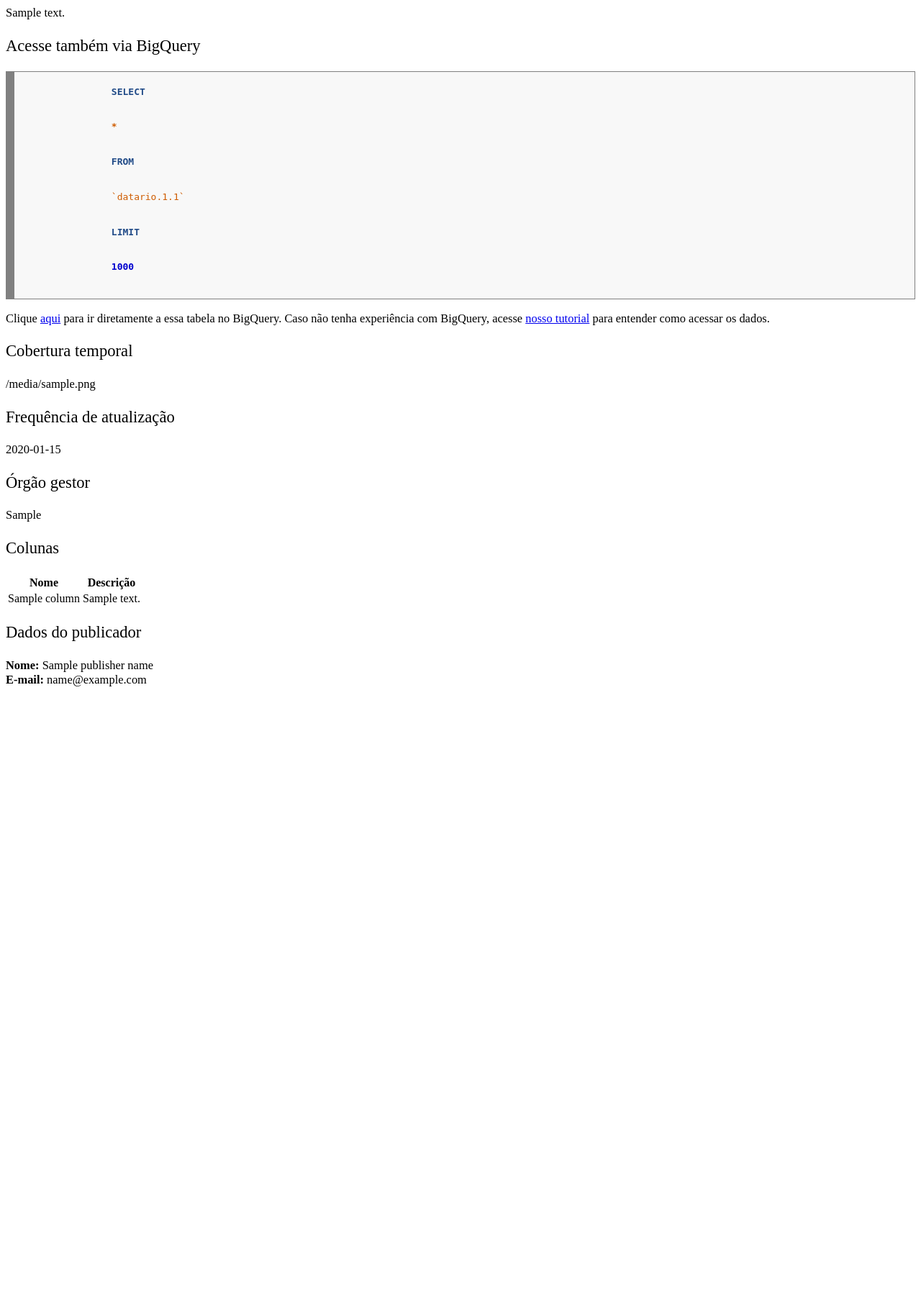
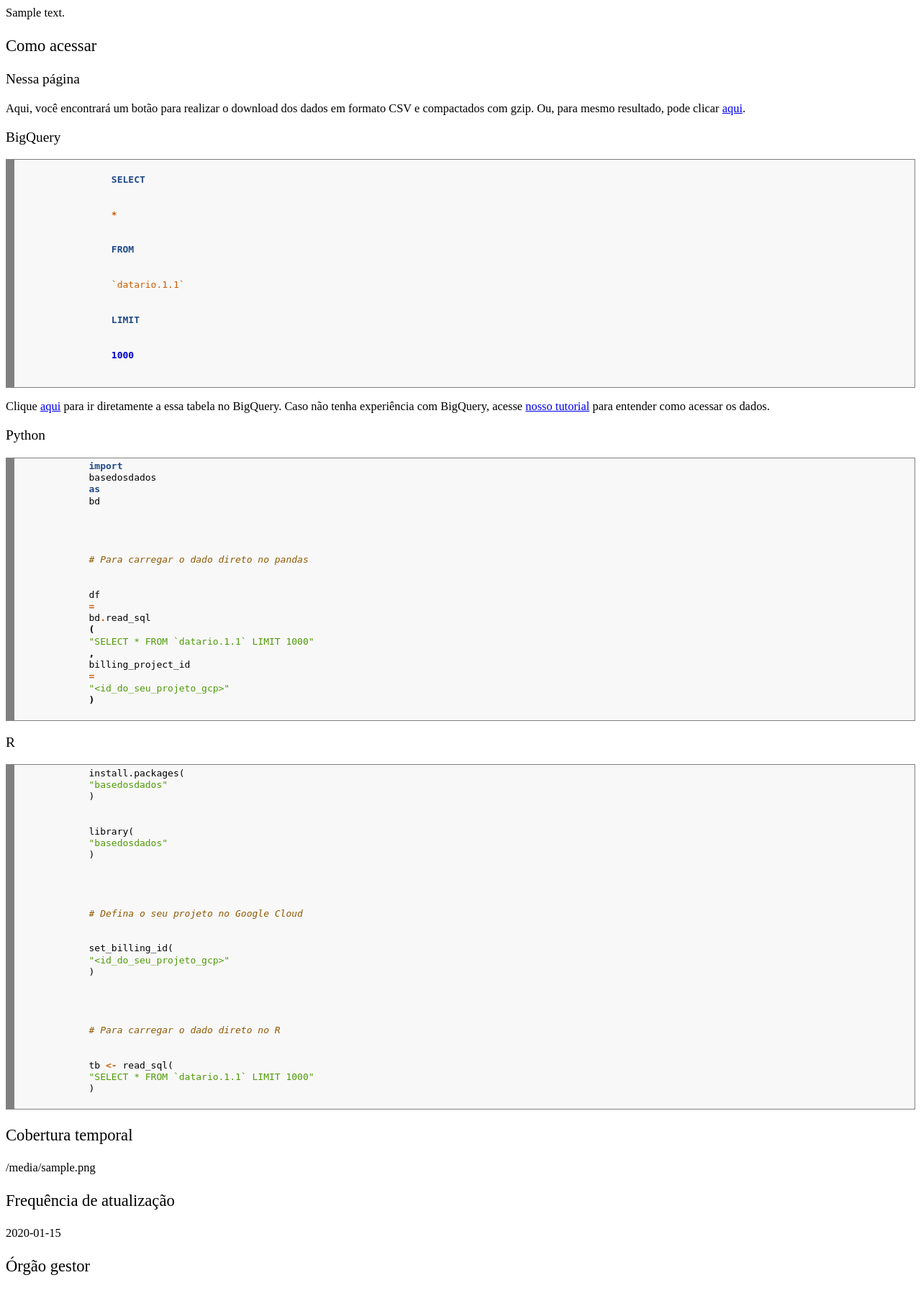
Before and after one commit to prefeitura-rio/queries-datario, a Python web app: template .github/workflows/templates/description.html.jinja in a window 1280 px wide. Shown: the top 1797 px of the page at 72% size. Before the commit the page ends 954 px from the top, so only its background shows below. Run offline with Jinja, Linux system fonts and the light colour scheme; the template is opened without the code that fills it: most values are stand-ins (such as "Sample title", 1, 10 or a date in 2020).

Commit message:
add multiple ways to access data

```diff
--- a/.github/workflows/templates/description.html.jinja
+++ b/.github/workflows/templates/description.html.jinja
@@ -1,3 +1,4 @@
+{# Source code formatado em http://hilite.me/ #}
 <div>
     <p style="font-size: 1.028rem;">
         {{ long_description }}
@@ -5,7 +6,16 @@
 </div>
 <div>
     <p style="font-size: 1.414rem;">
-        Acesse também via BigQuery
+        Como acessar
+    </p>
+    <p style="font-size: 1.212rem;">
+        Nessa página
+    </p>
+    <p style="font-size: 1.028rem;">
+        Aqui, você encontrará um botão para realizar o download dos dados em formato CSV e compactados com gzip. Ou, para mesmo resultado, pode clicar <a href="{{ url }}">aqui</a>.
+    </p>
+    <p style="font-size: 1.212rem;">
+        BigQuery
     </p>
     <div style="background: #f8f8f8; overflow:auto;width:auto;border:solid gray;border-width:.1em .1em .1em .8em;padding:.2em .6em;">
         <pre style="margin: 0; line-height: 125%">
@@ -34,6 +44,61 @@
         para ir diretamente a essa tabela no BigQuery. Caso não tenha experiência com BigQuery,
         acesse <a href="https://dados.rio/">nosso tutorial</a> para entender como acessar os dados.
     </p>
+    <p style="font-size: 1.212rem;">
+        Python
+    </p>
+    <div style="background: #f8f8f8; overflow:auto;width:auto;border:solid gray;border-width:.1em .1em .1em .8em;padding:.2em .6em;">
+        <pre style="margin: 0; line-height: 125%">
+            <span style="color: #204a87; font-weight: bold">import</span>
+            <span style="color: #000000">basedosdados</span>
+            <span style="color: #204a87; font-weight: bold">as</span>
+            <span style="color: #000000">bd</span>
+            <br />
+            <br />
+            <span style="color: #8f5902; font-style: italic"># Para carregar o dado direto no pandas</span>
+            <br />
+            <span style="color: #000000">df</span>
+            <span style="color: #ce5c00; font-weight: bold">=</span>
+            <span style="color: #000000">bd</span><span style="color: #ce5c00; font-weight: bold">.</span><span style="color: #000000">read_sql</span>
+            <span style="color: #000000; font-weight: bold">(</span>
+            <span style="color: #4e9a06">&quot;SELECT * FROM `datario.{{ dataset_id }}.{{ table_id }}` LIMIT 1000&quot;</span>
+            <span style="color: #000000; font-weight: bold">,</span>
+            <span style="color: #000000">billing_project_id</span>
+            <span style="color: #ce5c00; font-weight: bold">=</span>
+            <span style="color: #4e9a06">&quot;&lt;id_do_seu_projeto_gcp&gt;&quot;</span>
+            <span style="color: #000000; font-weight: bold">)</span>
+        </pre>
+    </div>
+    <p> </p>
+    <p style="font-size: 1.212rem;">
+        R
+    </p>
+    <div style="background: #f8f8f8; overflow:auto;width:auto;border:solid gray;border-width:.1em .1em .1em .8em;padding:.2em .6em;">
+        <pre style="margin: 0; line-height: 125%">
+            install.packages(
+            <span style="color: #4e9a06">&quot;basedosdados&quot;</span>
+            )
+            <br />
+            library(
+            <span style="color: #4e9a06">&quot;basedosdados&quot;</span>
+            )
+            <br />
+            <br />
+            <span style="color: #8f5902; font-style: italic"># Defina o seu projeto no Google Cloud</span>
+            <br />
+            set_billing_id(
+            <span style="color: #4e9a06">&quot;&lt;id_do_seu_projeto_gcp&gt;&quot;</span>
+            )
+            <br />
+            <br />
+            <span style="color: #8f5902; font-style: italic"># Para carregar o dado direto no R</span>
+            <br />
+            tb <span style="color: #ce5c00; font-weight: bold">&lt;-</span> read_sql(
+            <span style="color: #4e9a06">&quot;SELECT * FROM `datario.{{ dataset_id }}.{{ table_id }}` LIMIT 1000&quot;</span>
+            )
+        </pre>
+    </div>
+    <p> </p>
 </div>
 <div>
     <p style="font-size: 1.414rem;">
```
Also changed, not shown: .github/workflows/scripts/metadata_to_data_rio.py.
